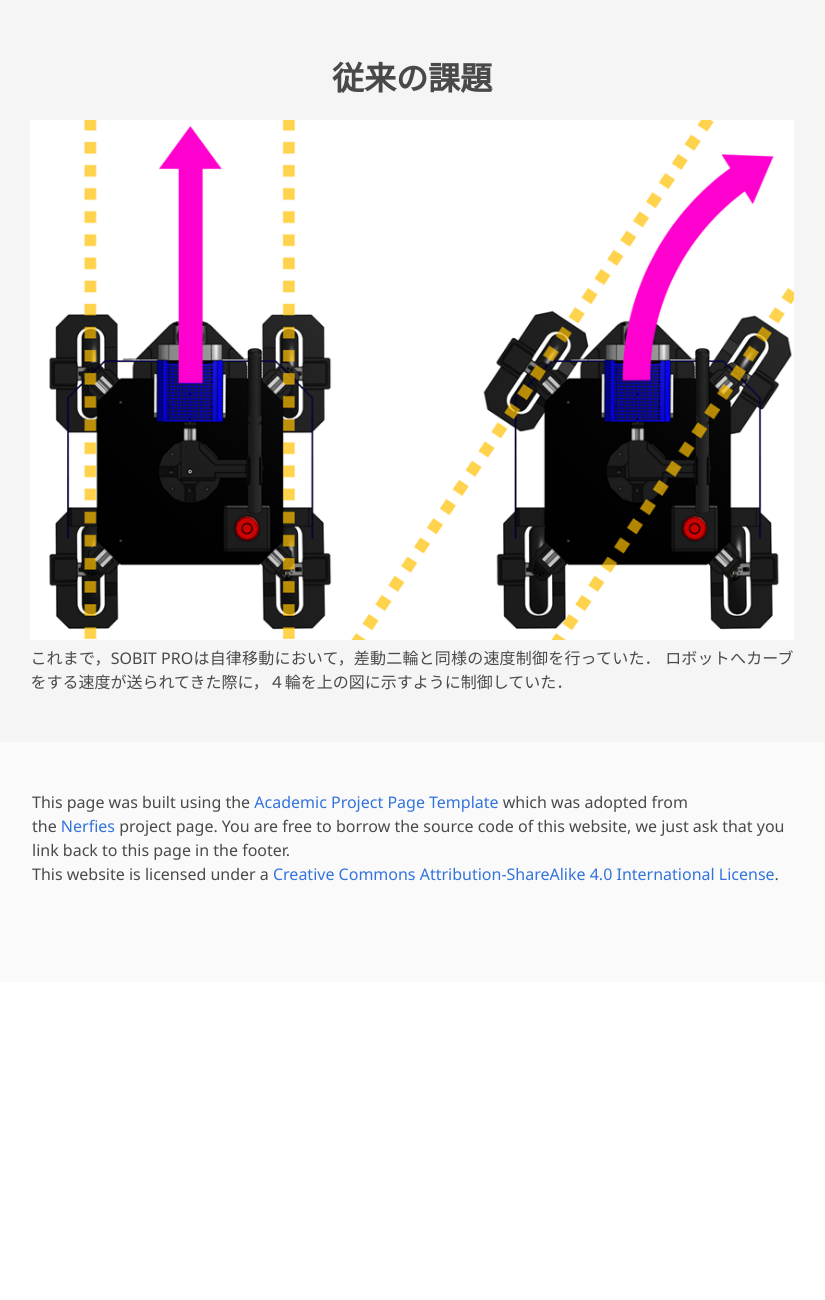
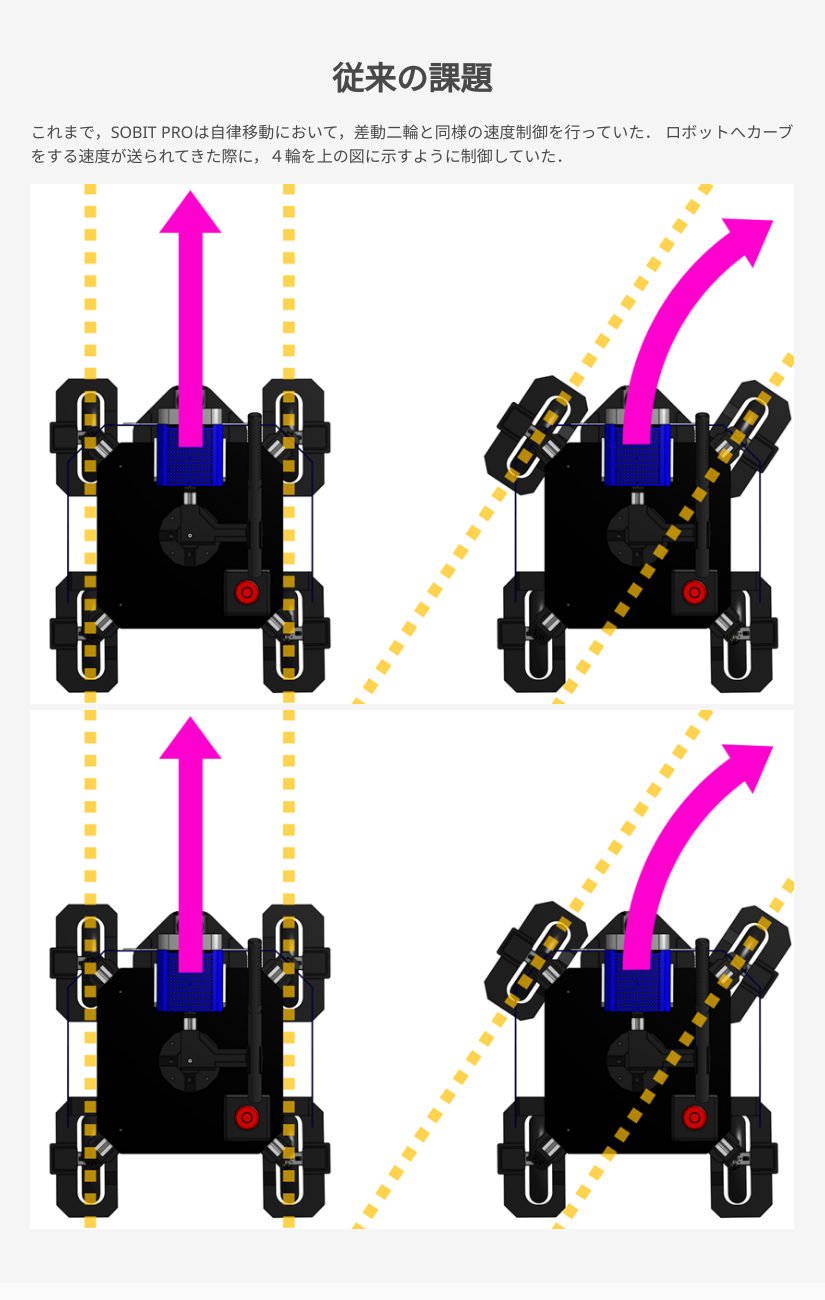
Before and after one commit to OnoFumiya/omnidirectional_mobile_robot, a plain HTML site: page index.html in a window 1280 px wide. Shown: the part 1100-2400 px from the top of the page, without its empty margins (228-1053 px from the left). Before the commit the page ends 2082 px from the top, so only its background shows below. Drawn offline with nearby package versions, Linux system fonts and the light colour scheme; some icons are missing; a web font is replaced by a local one.

Commit message:
update text and add image

```diff
--- a/index.html
+++ b/index.html
@@ -215,12 +215,13 @@
             type="video/mp4">
           </video> -->
           <!--  -->
-          <img src="static/images/base_control.png" alt="MY ALT TEXT"/>
           <!--  -->
           <p>
             これまで，SOBIT PROは自律移動において，差動二輪と同様の速度制御を行っていた．
             ロボットへカーブをする速度が送られてきた際に，４輪を上の図に示すように制御していた．
           </p>
+          <img src="static/images/base_control.png" alt="MY ALT TEXT"/>
+          <img src="static/images/base_control.png" alt="MY ALT TEXT"/>
         </div>
       </div>
     </div>
```
